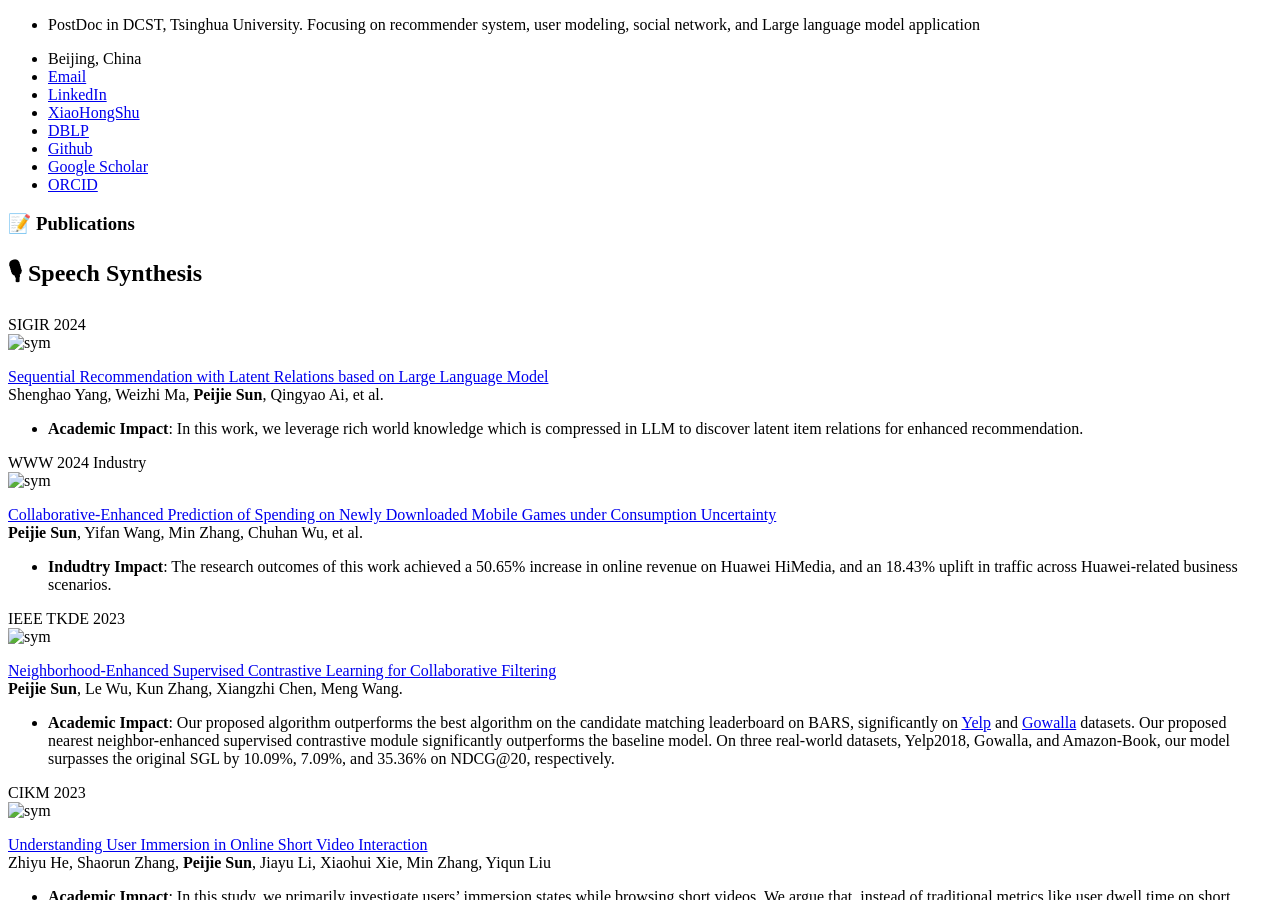
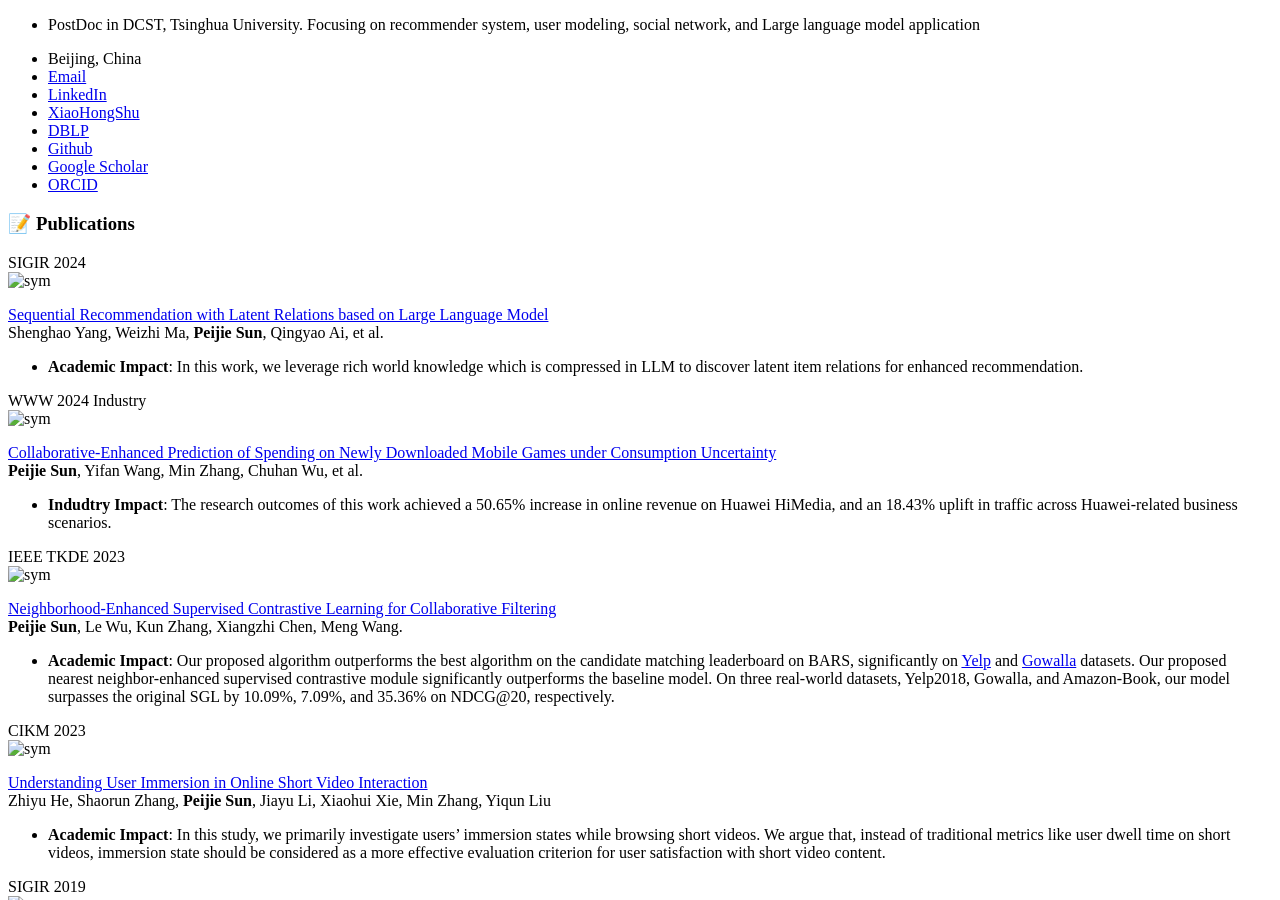
Before and after one commit to PeiJieSun/peijiesun.github.io, a Jekyll site: the page built from _pages/includes/pub.md, in a window 1280 px wide and 900 px high, scrolled down 308 px. Built offline with Jekyll 4.4.1, drawn with Linux system fonts in a browser that asks for light colours; our own code applies the rules of GitHub Pages for plain Markdown files.

Commit message:
Update pub.md

```diff
--- a/_pages/includes/pub.md
+++ b/_pages/includes/pub.md
@@ -1,6 +1,5 @@
 
 # 📝 Publications
-## 🎙 Speech Synthesis
 
 <div class='paper-box'><div class='paper-box-image'><div><div class="badge">SIGIR 2024</div><img src='../../images/papers/shenghao_sigir2024.png' alt="sym" width="100%"></div></div>
 <div class='paper-box-text' markdown="1">
```
